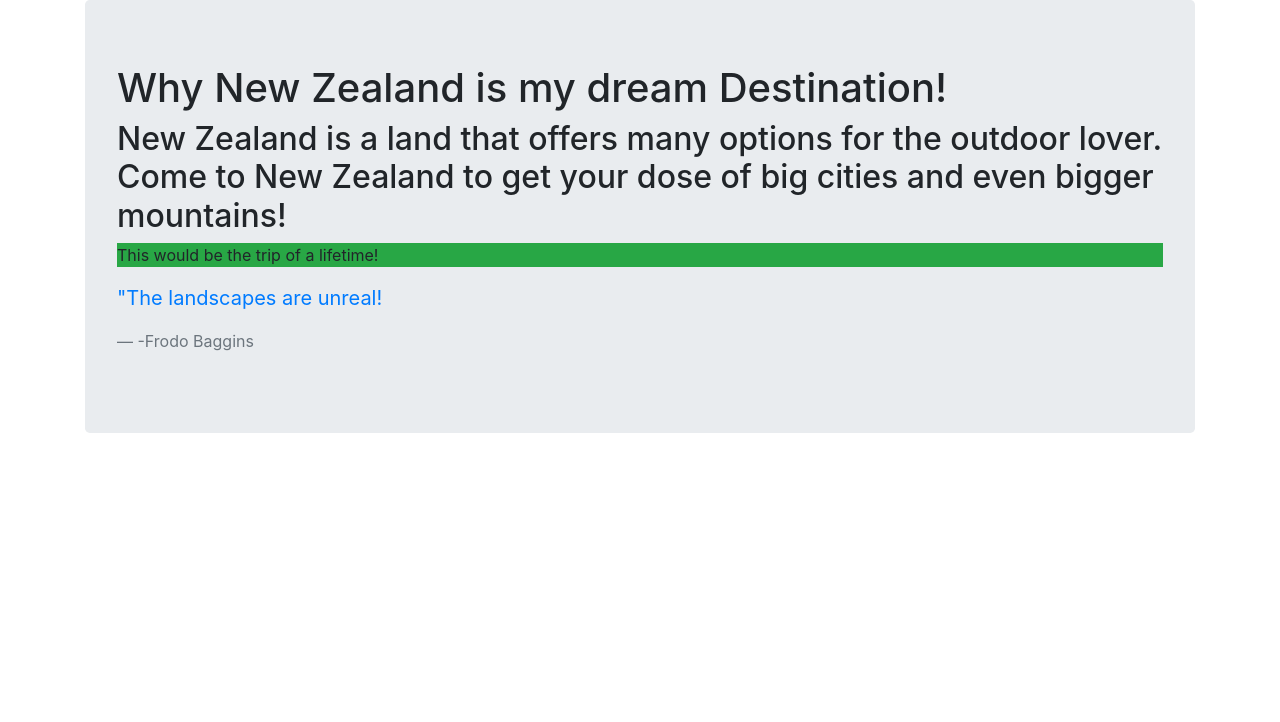
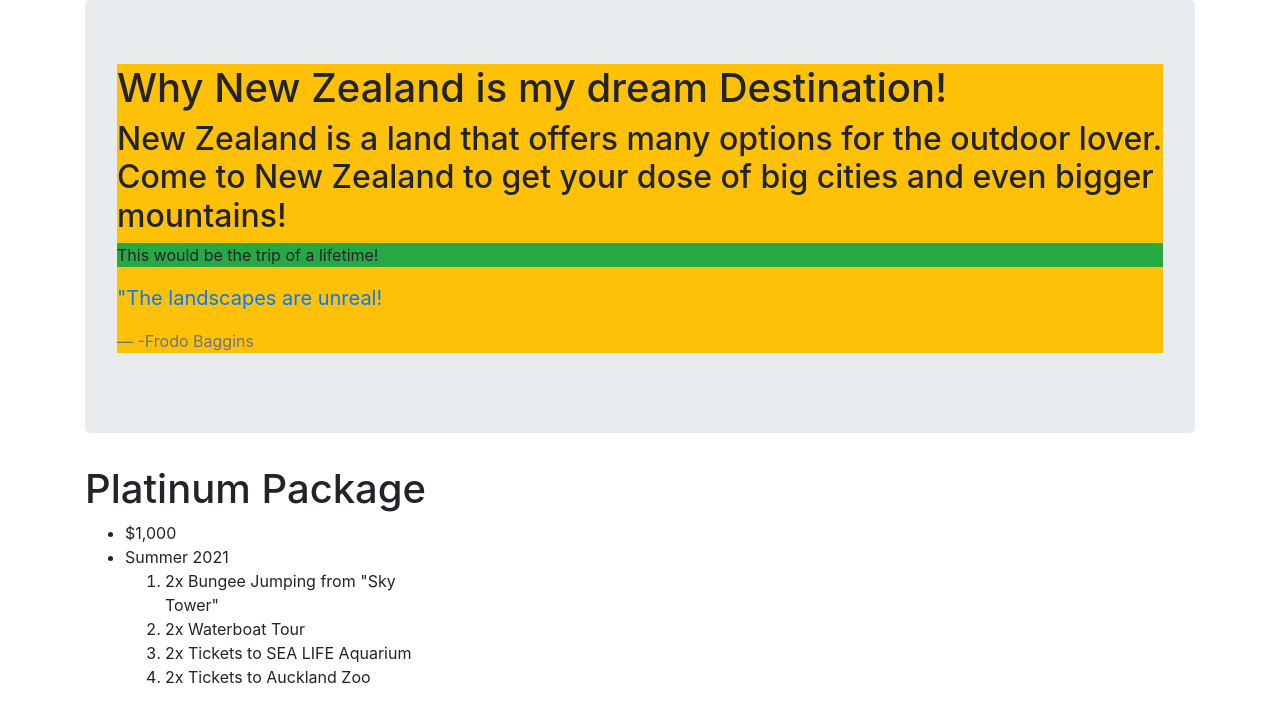
Before and after one commit to SarahGilbert064/nz-vacation, a plain HTML site: page index.html in a window 1280 px wide. Drawn offline with Linux system fonts and the light colour scheme.

Commit message:
add 1 of 3 columns to html page with unlisted and listed items
Co-authored: Callie Stump <callie@stu.mp>

```diff
--- a/index.html
+++ b/index.html
@@ -8,6 +8,7 @@
 <body>
   <div class="container">
     <div class="jumbotron">
+      <div class="bg-warning">
         <h1>Why New Zealand is my dream Destination!</h1>
         <h2>New Zealand is a land that offers many options for the outdoor lover. Come to New Zealand to get your dose of big cities and even bigger mountains!</h2>
         <p class="bg-success">This would be the trip of a lifetime!</p>
@@ -16,6 +17,26 @@
           <footer class="blockquote-footer">-Frodo Baggins</footer>
         </blockquote>
       </div>
+    </div>
+  </div>
+  <div class="container">
+    <div class ="row">
+      <div class="col-4">
+        <h1>Platinum Package</h1>
+          <ul>
+            <li>$1,000</li>
+            <li>Summer 2021</li>
+              <ol>
+                <li>2x Bungee Jumping from "Sky Tower"</li>
+                <li>2x Waterboat Tour</li>
+                <li>2x Tickets to SEA LIFE Aquarium</li>
+                <li>2x Tickets to Auckland Zoo</li>
+              </ol>
+            </li>
+          </ul>
+      </div>
+    </div>
+  </div>
   <img src="">
 <p></p>
 </body>
```
Lines whose indentation alone changed are shown as unchanged.
